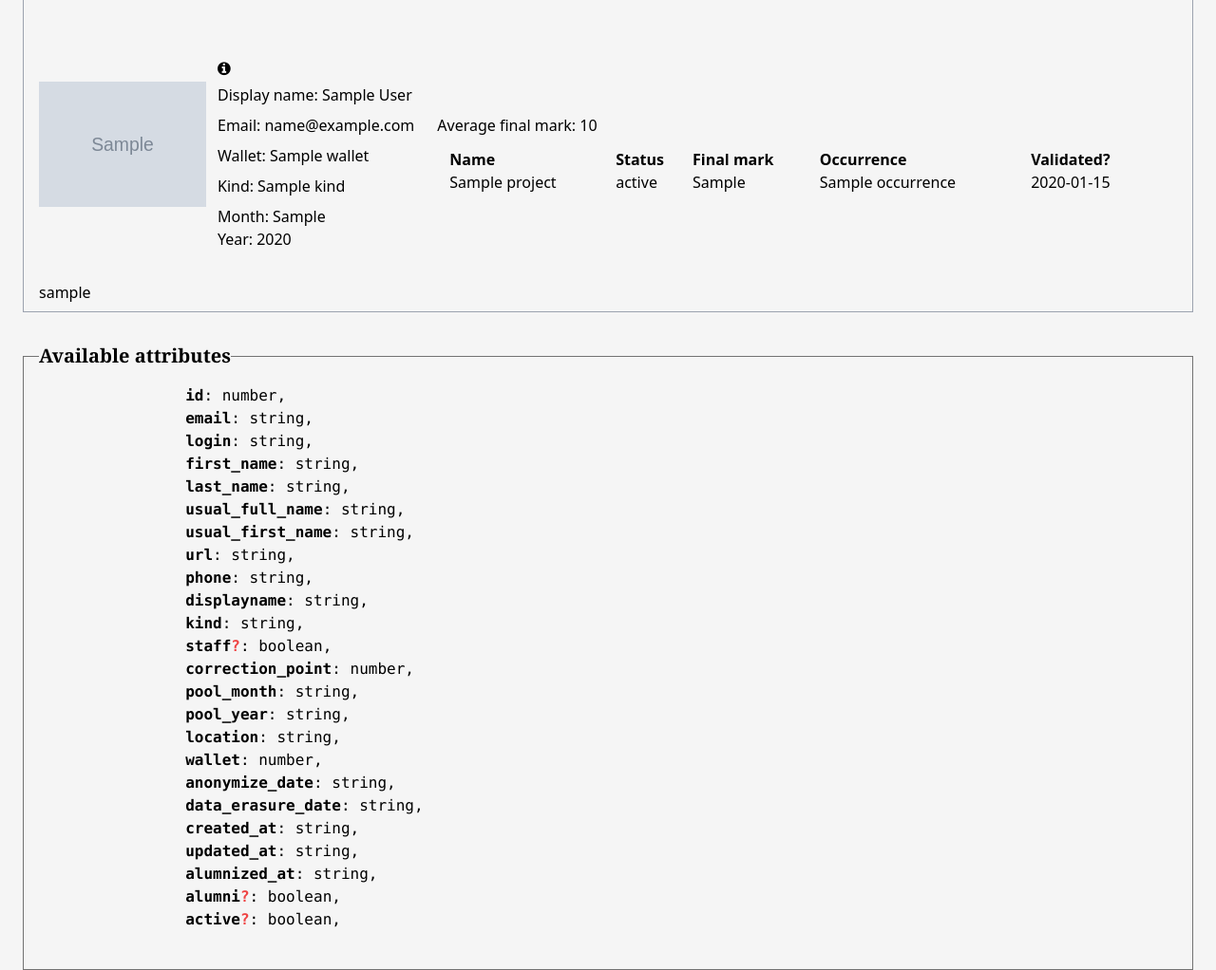
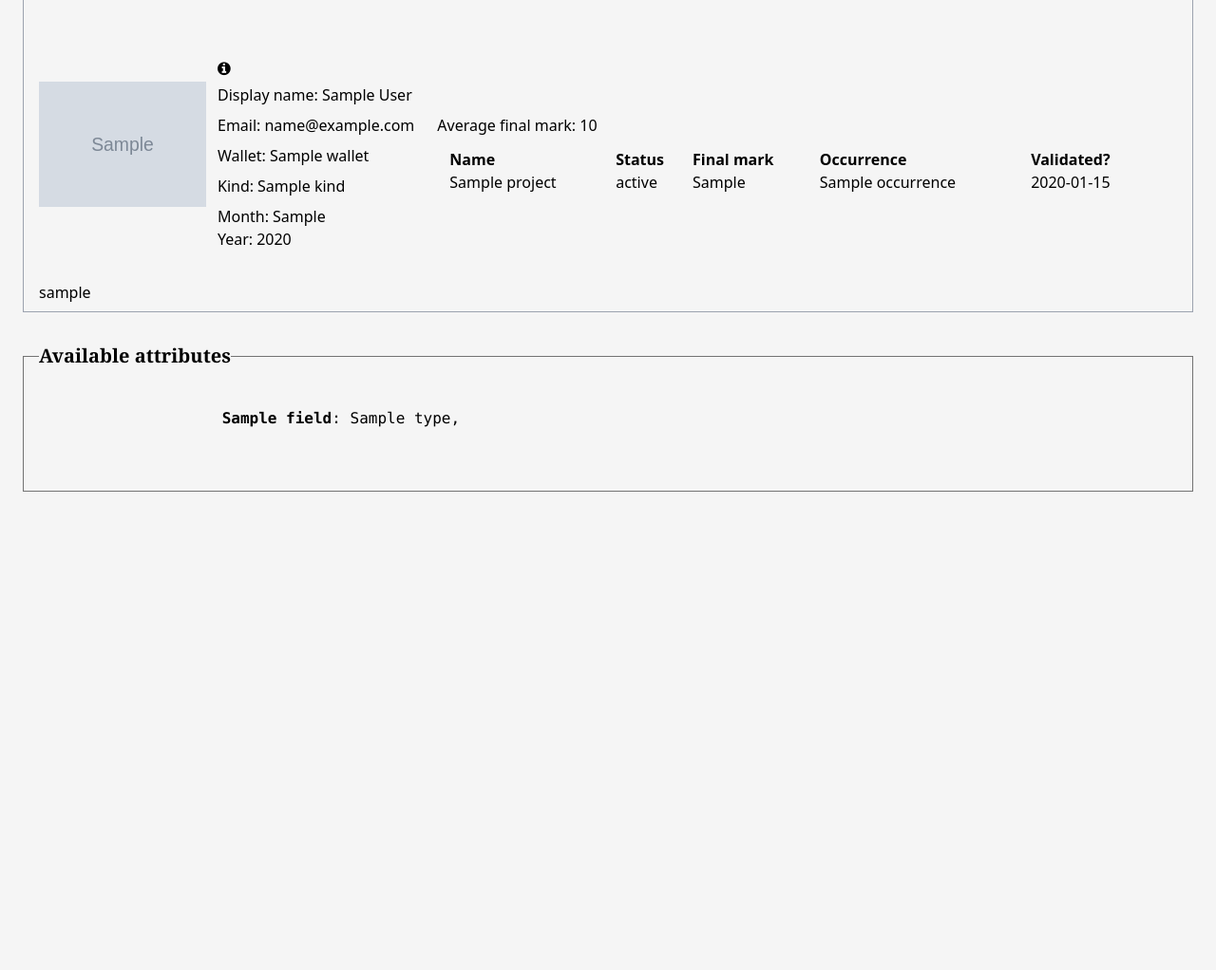
Before and after one commit to sandoramix/42stalk, a Flask app: template simpleweb/templates/index.html in a window 1280 px wide. Shown: the part 65-1087 px from the top of the page at 95% size. After the commit the page ends 583 px from the top, so only its background shows below. Run offline with Flask 3, Linux system fonts and the light colour scheme; the template is opened without the code that fills it: most values are stand-ins (such as "Sample title", 1, 10 or a date in 2020); grey boxes marked "Sample" are stand-in pictures; some libraries are stand-ins or nearby versions.

Commit message:
Improve environment variable handling and add caching logic for user data in the API. Enhance HTML template structure

```diff
--- a/constants.py
+++ b/constants.py
@@ -1,10 +1,13 @@
-from os import path
+from os import path, mkdir
 
 CAMPUS_ID_42FIRENZE = 52
 
 
 OUT_DIR = path.abspath("data")
 
+if not path.exists(OUT_DIR):
+	mkdir(OUT_DIR)
+
 # ---------- JSON NAMES ------------
 JSON_STUDENTS = path.join(OUT_DIR, "students.json")
 JSON_PISCINE = path.join(OUT_DIR, "piscine.json")
--- a/simpleweb/app.py
+++ b/simpleweb/app.py
@@ -3,10 +3,36 @@ import logging
 import os
 from flask import Flask, render_template, request, send_from_directory
 import time
+from collections import defaultdict
+import numbers
+import re
 
 from api import API
 
 SERVER_PORT = 8080
+
+USER_CACHE_DIR = "../data/"
+if (not os.path.exists(USER_CACHE_DIR)):
+	os.mkdir(USER_CACHE_DIR)
+USER_CACHE_PATH = os.path.join(USER_CACHE_DIR, "cached_users.json")
+CACHE_EXPIRATION_DAYS = 2
+
+# Only these are filtered BEFORE fullscan
+BASIC_FILTERS = {
+	"id", "email", "login", "first_name", "last_name", "usual_full_name",
+	"usual_first_name", "url", "phone", "displayname", "kind",
+	"correction_point", "pool_month", "pool_year", "location",
+	"wallet", "anonymize_date", "data_erasure_date", "created_at",
+	"updated_at", "alumnized_at", "alumni", "active", "staff"
+}
+
+CUSTOM_FILTERS = [
+	{"name": "fullscan", "type": "boolean", "nullable": False},
+	{"name": "examname", "type": "string", "nullable": False}
+]
+
+cachedUsers = []
+
 
 app = Flask("server")
 
@@ -19,17 +45,217 @@ def StudentsAPI():
 		logging.exception(e)
 		return None
 
+@app.route("/api/students/keys")
+def StudentsKeysAPI(customData=None):
+	if customData:
+		students = customData
+	else:
+		students = StudentsAPI()
+	if not students or len(students) == 0:
+		return []
+
+	field_types = defaultdict(set)
+	field_nullable = defaultdict(lambda: False)
+
+	for student in students:
+		flat = flatten_keys(student)
+		for key, typ in flat.items():
+			if typ == "null":
+				field_nullable[key] = True
+			else:
+				field_types[key].add(typ)
+		# Mark missing keys as nullable
+		seen_keys = set(flat.keys())
+		all_keys_so_far = set(field_types.keys())
+		for key in all_keys_so_far - seen_keys:
+			field_nullable[key] = True
+
+	result = []
+	for key in sorted(field_types.keys()):
+		types = sorted(field_types[key])
+		result.append({
+			"name": key,
+			"type": types[0] if len(types) == 1 else "|".join(types),
+			"nullable": field_nullable[key]
+		})
+
+	result.extend(CUSTOM_FILTERS)
+
+	return result
+
+
+#------------------------------------------------------------------------------
+# JSON KEYS RETRIEVAL
+
+
+def infer_type(value):
+	if isinstance(value, bool):
+		return "boolean"
+	elif isinstance(value, numbers.Number):
+		return "number"
+	elif isinstance(value, dict):
+		return "object"
+	elif isinstance(value, list):
+		return "array"
+	elif value is None:
+		return "null"
+	else:
+		return "string"
+
+def flatten_keys(obj, parent_key=""):
+	items = {}
+	if isinstance(obj, dict):
+		for k, v in obj.items():
+			new_key = f"{parent_key}.{k}" if parent_key else k
+			if isinstance(v, dict):
+				items.update(flatten_keys(v, new_key))
+			elif isinstance(v, list):
+				# If list, flatten first non-null item
+				if v:
+					# Try multiple entries to get consistent shape
+					for i in v:
+						if isinstance(i, dict):
+							items.update(flatten_keys(i, new_key))
+							break
+					else:
+						items[new_key] = infer_type(v)
+				else:
+					items[new_key] = "array"
+			else:
+				items[new_key] = infer_type(v)
+	else:
+		items[parent_key] = infer_type(obj)
+	return items
+
+#------------------------------------------------------------------------------
+# FETCH STUDENT DATA
+
+def getStudData(user, idx = -1):
+	result = API.getUserByID(user["id"])
+	if (not result):
+		result = user
+		result['failedFetchExams'] = True
+	else:
+		result['failedFetchExams'] = False
+		result['rawExams'] = result['projects_users']
+		result['currentExams'] = [i for i in result['projects_users'] if 'project' in i and 'slug' in i['project'] and 'exam' in i['project']['slug'].lower()]
+	print(f'parsed-[{idx}]\t{user["id"]=}\t{len(result["currentExams"])=}')
+	return result
+
+#-------------------------------------------------------------------------------
+# CACHING FUNCTIONS
+
+def load_user_cache():
+	if not os.path.exists(USER_CACHE_PATH):
+		return {}
+	try:
+		with open(USER_CACHE_PATH, 'r') as f:
+			return json.load(f)
+	except Exception as e:
+		logging.exception(f"Failed to load user cache: {e}")
+		return {}
+
+def save_user_cache(cache):
+	try:
+		with open(USER_CACHE_PATH, 'w') as f:
+			json.dump(cache, f, indent=2)
+	except Exception as e:
+		logging.exception(f"Failed to save user cache: {e}")
+
+def is_cache_expired(timestamp_str):
+	try:
+		last_saved = float(timestamp_str)
+		age_days = (time.time() - last_saved) / (60 * 60 * 24)
+		return age_days > CACHE_EXPIRATION_DAYS
+	except:
+		return True
+
+def invalidateCache(filteredList=None):
+
+	global cachedUsers
+	cache = load_user_cache()
+	cachedUsers = cache
+
+	result = []
+
+	for idx, user in enumerate(filteredList):
+		user_id = str(user['id'])
+		cache_entry = cache.get(user_id)
+
+		# Needs fetch if not cached or expired
+		if not cache_entry or is_cache_expired(cache_entry.get('lastSave')):
+			fetched_user = getStudData(user, idx)
+			fetched_user['lastSave'] = str(time.time())
+			cache[user_id] = fetched_user
+			result.append(fetched_user)
+		else:
+			result.append(cache_entry)
+	result_ids = set([i['id'] for i in result])
+	# add old users that were not in filtered list
+	for user_id, user in cache.items():
+		if user_id not in result_ids:
+			result.append(user)
+
+	save_user_cache(cache)
+	print(f'Cache invalidated. New size: {len(result)}')
+	return result
+
 #-------------------------------------------------------------------------------
 
-def nested(obj, attr_path):
-	attrs = attr_path.split('.')
-	current_obj = obj
-	try:
-		for attr in attrs:
-			current_obj = current_obj[attr]
-		return current_obj
-	except Exception:
+
+def nested(obj, attr_path, first=False, flatten=True, as_set=False):
+	parts = attr_path.split(".")
+
+	def parse_key(part):
+		"""Handles list indices like 'key[0]' or just 'key'"""
+		match = re.match(r"(\w+)(?:\[(\d+)\])?", part)
+		if not match:
+			return part, None
+		key, idx = match.groups()
+		return key, int(idx) if idx is not None else None
+
+	def _extract(current, keys):
+		if not keys:
+			return current
+
+		key_part = keys[0]
+		rest = keys[1:]
+		key, idx = parse_key(key_part)
+
+		if isinstance(current, dict):
+			if key not in current:
+				return None
+			next_item = current[key]
+			if idx is not None:
+				if isinstance(next_item, list) and 0 <= idx < len(next_item):
+					return _extract(next_item[idx], rest)
+				return None
+			return _extract(next_item, rest)
+
+		elif isinstance(current, list):
+			results = [_extract(item, keys) for item in current]
+			if flatten:
+				flattened = []
+				for r in results:
+					if isinstance(r, list):
+						flattened.extend(r)
+					elif r is not None:
+						flattened.append(r)
+				return flattened if flattened else None
+			else:
+				return results
+
 		return None
+
+	result = _extract(obj, parts)
+
+	if first:
+		if isinstance(result, list):
+			return result[0] if result else None
+	if as_set and isinstance(result, list):
+		return list(set(result))
+	return result
+
 
 def conditional(value, condition):
 	condition = str(condition)
@@ -48,55 +274,6 @@ def conditional(value, condition):
 	else:
 		return str(condition) in str(value)
 
-lastRefresh = 0
-refreshSeconds = 300
-cachedUsers = []
-
-def getStudData(user, idx = -1):
-	result = API.getUserByID(user["id"])
-	if (not result):
-		result = user
-		result['failedFetchExams'] = True
-	else:
-		result['fetchExams'] = True
-		result['currentExams'] = [i for i in result['projects_users'] if 'project' in i and 'slug' in i['project'] and 'exam' in i['project']['slug'].lower()]
-	print(f'parsed-[{idx}]\t{user["id"]=}\t{len(result["currentExams"])=}')
-	return result
-
-def invalidateCache(filteredList=None):
-	global cachedUsers
-	global lastRefresh
-
-	print(f'pre-cached-{len(cachedUsers)=}')
-	cachedIdxs = [i['id'] for i in cachedUsers]
-	requestedIdxs = [i['id'] for i in filteredList]
-	result = filteredList
-	cachedForFirstTime = [i for i in result if i['id'] not in cachedIdxs]
-
-	for idx, reqUser in enumerate(result):
-		if reqUser['id'] not in cachedIdxs:
-			newCache = getStudData(reqUser, idx)
-			cachedUsers.append(newCache)
-			result[idx] = newCache
-		else:
-			result[idx] = cachedUsers[cachedIdxs.index(reqUser['id'])]
-	print(f'lastRefresh-{lastRefresh=}\t{time.time()=} refreshAt-{lastRefresh + refreshSeconds=}')
-	if lastRefresh == 0 or lastRefresh + refreshSeconds > time.time():
-		return result
-	lastRefresh = time.time()
-
-	oldUsers = cachedUsers
-	cachedUsers = []
-	for idx, user in enumerate(oldUsers):
-		if user['id'] in cachedForFirstTime: continue
-		newCache = getStudData(user, idx)
-		cachedUsers.append(newCache)
-		if newCache['id'] in requestedIdxs:
-			result[requestedIdxs.index(newCache['id'])] = newCache
-	print(f'post-cached-{len(cachedUsers)=}')
-
-	return result
-
 
 def get_first_exam_final_mark(user: dict):
 	# Use .get() to provide a default empty list if 'projects_users' key is missing
@@ -113,53 +290,69 @@ def get_average_final_mark(user):
 		return 0
 	return total / len(exams)
 
+
 @app.route("/")
 def Homepage():
 	students = StudentsAPI()
 	if len(students) == 0:
-		return render_template("index.html", students=[])
+		return render_template("index.html", students=[], fields=[])
 
-	studentKeys = [str(i).lower() for i in students[0].keys()]
 	args = request.args
+
+	checkForFinalExam = args.get("fullscan") is not None
+	examNameFilter = args.get("examname", "exam").lower()
+
+	# -----------------------------
+	# 1. BASIC FILTERS — pre-fetch
+	# -----------------------------
 	filtered = students
-	checkForFinalExam = False
-	examNameFilter = "exam"
-	for arg,val in args.items():
-		if arg == "finalcheck":
-			checkForFinalExam = True
-			continue
-		if arg == "exam":
-			examNameFilter = val
-			continue
-		print(f"{arg=}\t{val=}\tpre-{len(filtered)=}")
-		filtered = [stud for stud in filtered
-			if (val == nested(stud, arg)
-					or ((isinstance(nested(stud, arg), list) or isinstance(nested(stud, arg), str)) and conditional(nested(stud, arg), val))
-					or (not (isinstance(nested(stud, arg), list) or isinstance(nested(stud, arg), str))  and conditional(nested(stud, arg), val))
-					or (isinstance(nested(stud, arg), bool) and val in ["true", "false"] and conditional(nested(stud, arg), "True" if val == "true" else "False"))
-			)
-		]
-	print(f'{len(filtered)=}')
-	result = filtered
+	for arg, val in args.items():
+		arg_lower = arg.lower()
+		if arg in BASIC_FILTERS:
+			filtered = [
+				stud for stud in filtered
+				if conditional(nested(stud, arg_lower, as_set=True), val)
+			]
+
+	# ---------------------------------
+	# 2. Fullscan if requested (fetch)
+	# ---------------------------------
 	if checkForFinalExam:
-		result = invalidateCache(filteredList=result)
-		print(f'invalidated-{len(result)=}')
-	for user in result:
+		filtered = invalidateCache(filteredList=filtered)
+
+		# -----------------------------
+		# 3. CUSTOM FILTERS — post-fetch
+		# -----------------------------
+		for arg, val in args.items():
+			arg_lower = arg.lower()
+			if arg in BASIC_FILTERS or [i['name'] for i in CUSTOM_FILTERS if i['name'] == arg_lower]:
+				continue  # already applied or internal
+			filtered = [
+				stud for stud in filtered
+				if conditional(nested(stud, arg_lower, as_set=True), val)
+			]
+
+	# -------------------------
+	# Final processing
+	# -------------------------
+	for user in filtered:
 		user['currentExams'] = [e for e in user.get('currentExams', []) if examNameFilter in e['project']['slug'].lower()]
 		user['average_final_mark'] = get_average_final_mark(user)
-	result = sort_by_exam_final_grade_and_login(result)
-	return render_template("index.html", students=result)
+
+	sorted_result = sort_by_exam_final_grade_and_login(filtered)
+
+	fields = StudentsKeysAPI(customData=sorted_result)
+	return render_template("index.html", students=sorted_result, fields=fields)
 
 #-------------------------------------------------------------------------------
 
 @app.route('/favicon.ico')
 def favicon():
-    return send_from_directory(os.path.join(app.root_path, 'static'),
-                               'favicon.ico', mimetype='image/vnd.microsoft.icon')
+	return send_from_directory(os.path.join(app.root_path, 'static'), 'favicon.ico', mimetype='image/vnd.microsoft.icon')
 
 @app.route('/static/<file>')
 def static_files(file):
-    return send_from_directory(os.path.join(app.root_path, 'static'), file)
+	return send_from_directory(os.path.join(app.root_path, 'static'), file)
 
 @app.route("/<page>")
 def Other(page):
--- a/simpleweb/templates/index.html
+++ b/simpleweb/templates/index.html
@@ -1,4 +1,5 @@
 <html lang="en">
+
 <head>
 	<meta charset="UTF-8">
 	<meta name="viewport" content="width=device-width, initial-scale=1.0">
@@ -14,6 +15,7 @@
 		{% endif %}
 	</title>
 </head>
+
 <body class="w-screen h-screen p-0 m-0 text-center bg-neutral-100">
 	<div>
 		<h1 class="font-serif text-xl">42 Firenze students list</h1>
@@ -32,15 +34,22 @@
 				<h1>{{student.login}}</h1>
 			</a>
 			<div class="flex flex-col justify-center gap-2 px-3 py-1">
-					<i onclick='studinfo({{student | tojson}})' class="cursor-pointer fa fa-info-circle" title="get a better preview" aria-hidden="true"></i>
+				<i onclick='studinfo({{student | tojson}})' class="cursor-pointer fa fa-info-circle"
+					title="get a better preview" aria-hidden="true"></i>
 
-					<h2 class="flex gap-1"> <span class="select-none" title="displayname">Display name:</span class="select-none">{{student.displayname}}</h2>
-					<h3 class="flex gap-1"> <span class="select-none" title="email">Email:</span class="select-none">{{student.email}}</h3>
-					<h6 class="flex gap-1"> <span class="select-none" title="wallet">Wallet:</span class="select-none">{{student.wallet}}</h6>
-					<p class="flex gap-1"><span class="select-none" title="kind">Kind:</span class="select-none">{{student.kind}}</p>
+				<h2 class="flex gap-1"> <span class="select-none" title="displayname">Display name:</span
+						class="select-none">{{student.displayname}}</h2>
+				<h3 class="flex gap-1"> <span class="select-none" title="email">Email:</span
+						class="select-none">{{student.email}}</h3>
+				<h6 class="flex gap-1"> <span class="select-none" title="wallet">Wallet:</span
+						class="select-none">{{student.wallet}}</h6>
+				<p class="flex gap-1"><span class="select-none" title="kind">Kind:</span
+						class="select-none">{{student.kind}}</p>
 				<div>
-						<p class="flex gap-1"> <span class="select-none" title="pool_month">Month:</span class="select-none">{{student.pool_month}}</p>
-						<p class="flex gap-1"> <span class="select-none" title="pool_year">Year:</span class="select-none">{{student.pool_year}}</p>
+					<p class="flex gap-1"> <span class="select-none" title="pool_month">Month:</span
+							class="select-none">{{student.pool_month}}</p>
+					<p class="flex gap-1"> <span class="select-none" title="pool_year">Year:</span
+							class="select-none">{{student.pool_year}}</p>
 				</div>
 
 			</div>
@@ -85,112 +94,68 @@
 		</div>
 		{% endfor %}
 	</main>
-		<div id="overlay" onclick="toggleModal()" class="fixed top-0 left-0 z-40 hidden w-full h-full backdrop-brightness-90"></div>
-		<div id="modal" class="fixed z-50 hidden w-10/12 max-w-screen-lg px-5 py-3 overflow-y-auto -translate-x-1/2 -translate-y-1/2 border-2 border-black top-1/2 left-1/2 h-5/6 bg-neutral-200 overscroll-contain">
+	<div id="overlay" onclick="toggleModal()"
+		class="fixed top-0 left-0 z-40 hidden w-full h-full backdrop-brightness-90"></div>
+	<div id="modal"
+		class="fixed z-50 hidden w-10/12 max-w-screen-lg px-5 py-3 overflow-y-auto -translate-x-1/2 -translate-y-1/2 border-2 border-black top-1/2 left-1/2 h-5/6 bg-neutral-200 overscroll-contain">
 		<h3 class="font-mono text-xl font-bold"> USER OVERVIEW </h3>
-			<h4 data-key="login" class="font-sans text-base"> </h4>
-			<div class="max-w-full space-y-3 text-justify text-ellipsis font-[Consolas]">
-				<pre><span class="font-semibold">id</span>:<span data-key="id"></span>,</pre>
-				<pre><span class="font-semibold">email</span>:<span data-key="email"></span>,</pre>
-				<pre><span class="font-semibold">login</span>:<span data-key="login"></span>,</pre>
-				<pre><span class="font-semibold">first_name</span>:<span data-key="first_name"></span>,</pre>
-				<pre><span class="font-semibold">last_name</span>:<span data-key="last_name"></span>,</pre>
-				<pre><span class="font-semibold">usual_full_name</span>:<span data-key="usual_full_name"></span>,</pre>
-				<pre><span class="font-semibold">usual_first_name</span>:<span data-key="usual_first_name"></span>,</pre>
-				<pre><span class="font-semibold">url</span>:<span data-key="url"></span>,</pre>
-				<pre><span class="font-semibold">image</span>:<span data-key="image"></span>,</pre>
-				<pre><span class="font-semibold">phone</span>:<span data-key="phone"></span>,</pre>
-				<pre><span class="font-semibold">displayname</span>:<span data-key="displayname"></span>,</pre>
-				<pre><span class="font-semibold">kind</span>:<span data-key="kind"></span>,</pre>
-				<pre><span class="font-semibold">staff<span class="text-red-500">?</span></span>: <span data-key="staff"></span>,</pre>
-				<pre><span class="font-semibold">correction_point</span>:<span data-key="correction_point"></span>,</pre>
-				<pre><span class="font-semibold">pool_month</span>:<span data-key="pool_month"></span>,</pre>
-				<pre><span class="font-semibold">pool_year</span>:<span data-key="pool_year"></span>,</pre>
-				<pre><span class="font-semibold">location</span>:<span data-key="location"></span>,</pre>
-				<pre><span class="font-semibold">wallet</span>:<span data-key="wallet"></span>,</pre>
-				<pre><span class="font-semibold">anonymize_date</span>:<span data-key="anonymize_date"></span>,</pre>
-				<pre><span class="font-semibold">data_erasure_date</span>:<span data-key="data_erasure_date"></span>,</pre>
-				<pre><span class="font-semibold">created_at</span>:<span data-key="created_at"></span>,</pre>
-				<pre><span class="font-semibold">updated_at</span>:<span data-key="updated_at"></span>,</pre>
-				<pre><span class="font-semibold">alumnized_at</span>:<span data-key="alumnized_at"></span>,</pre>
-				<pre><span class="font-semibold">alumni<span class="text-red-500">?</span></span>: <span data-key="alumni"></span>,</pre>
-				<pre><span class="font-semibold">active<span class="text-red-500">?</span></span>: <span data-key="active"></span>,</pre>
-				<pre><span class="font-semibold">currentExams</span>:<span data-key="currentExams"></span>,</pre>
-				<pre><span class="font-semibold">fetchExams</span>:<span data-key="fetchExams"></span>,</pre>
-				<pre><span class="font-semibold">failedFetchExams</span>:<span data-key="failedFetchExams"></span>,</pre>
-
-			</div>
+		<h4 id="modal-login" class="font-sans text-base"></h4>
+		<div id="student-details" class="max-w-full space-y-3 text-justify text-ellipsis font-[Consolas]"></div>
 	</div>
 	<fieldset class="p-4 m-4 font-mono text-left border border-neutral-500 sm:mx-6 sm:my-5">
 		<legend class="font-serif text-xl font-bold"> Available attributes </legend>
-			<pre class="">
-				<span class="font-semibold">id</span>: number,
-				<span class="font-semibold">email</span>: string,
-				<span class="font-semibold">login</span>: string,
-				<span class="font-semibold">first_name</span>: string,
-				<span class="font-semibold">last_name</span>: string,
-				<span class="font-semibold">usual_full_name</span>: string,
-				<span class="font-semibold">usual_first_name</span>: string,
-				<span class="font-semibold">url</span>: string,
-				<span class="font-semibold">phone</span>: string,
-				<span class="font-semibold">displayname</span>: string,
-				<span class="font-semibold">kind</span>: string,
-				<span class="font-semibold">staff<span class="text-red-500">?</span></span>: boolean,
-				<span class="font-semibold">correction_point</span>: number,
-				<span class="font-semibold">pool_month</span>: string,
-				<span class="font-semibold">pool_year</span>: string,
-				<span class="font-semibold">location</span>: string,
-				<span class="font-semibold">wallet</span>: number,
-				<span class="font-semibold">anonymize_date</span>: string,
-				<span class="font-semibold">data_erasure_date</span>: string,
-				<span class="font-semibold">created_at</span>: string,
-				<span class="font-semibold">updated_at</span>: string,
-				<span class="font-semibold">alumnized_at</span>: string,
-				<span class="font-semibold">alumni<span class="text-red-500">?</span></span>: boolean,
-				<span class="font-semibold">active<span class="text-red-500">?</span></span>: boolean,
+		<pre>
+				{% for field in fields %}
+					<span class="font-semibold">{{ field.name }}{% if field.nullable %}<span class="text-red-500">?</span>{% endif %}</span><span>: {{ field.type }},</span>
+				{% endfor %}
 			</pre>
 	</fieldset>
 
 	<script>
-		const keys = ["id", "email", "login", "first_name", "last_name", "usual_full_name", "usual_first_name", "url", "image", "phone", "displayname", "kind", "staff", "correction_point", "pool_month", "pool_year", "location", "wallet", "anonymize_date", "data_erasure_date", "created_at", "updated_at", "alumnized_at", "alumni", "active", "currentExams", "fetchExams", "failedFetchExams"];
 		const modal = document.querySelector('#modal');
 		const overlay = document.querySelector('#overlay');
+		const container = document.querySelector('#student-details');
+		const modalLogin = document.querySelector('#modal-login');
 
+		function renderField(key, value, indent = 0) {
+			const pad = '&nbsp;'.repeat(indent * 2);
+			if (value === null || typeof value === 'number' || typeof value === 'boolean') {
+				return `<pre>${pad}<span class="font-semibold">${key}</span>: <span>${value}</span>,</pre>`;
+			} else if (typeof value === 'string') {
+				return `<pre>${pad}<span class="font-semibold">${key}</span>: <span>"${value}"</span>,</pre>`;
+			} else if (Array.isArray(value)) {
+				let html = `<pre>${pad}<span class="font-semibold">${key}</span>: [</pre>`;
+				for (let i = 0; i < value.length; i++) {
+					html += renderField(i, value[i], indent + 1);
+				}
+				html += `<pre>${pad}]</pre>`;
+				return html;
+			} else if (typeof value === 'object') {
+				let html = `<pre>${pad}<span class="font-semibold">${key}</span>: {</pre>`;
+				for (let subkey in value) {
+					html += renderField(subkey, value[subkey], indent + 1);
+				}
+				html += `<pre>${pad}}</pre>`;
+				return html;
+			}
+			return `<pre>${pad}<span class="font-semibold">${key}</span>: <span>${String(value)}</span>,</pre>`;
+		}
+		function studinfo(student) {
+			container.innerHTML = ''; // Clear previous content
+			modalLogin.textContent = student.login ?? '[no login]';
 
-		function studinfo(student){
-			for (let key of keys){
-				const spanEl = modal.querySelectorAll(`[data-key="${key}"]`);
-				if (!spanEl || !spanEl.length){
-					console.debug(`Student's key=${key} not found in DOM`);
-					return;
+			for (let key in student) {
+				container.innerHTML += renderField(key, student[key]);
 			}
-				spanEl.forEach(el=>{
-					if (key == "currentExams"){
-						let html = "";
-						console.log(student[key]);
-						if (!student[key]?.length){
-							return;
-						}
-						for (let exam of student[key]){
-							html += `<div class="flex gap-1">
-								<span class="select-none" title="status">Status:</span class="select-none">${exam.status}</span>
-								<span class="select-none" title="final_mark">Final mark:</span class="select-none">${exam.final_mark}</span>
-								<span class="select-none" title="occurrence">Occurrence:</span class="select-none">${exam.occurrence}</span>
-								<span class="select-none" title="validated?">Validated?:</span class="select-none">${exam.validated}</span>
-							</div>`;
-						}
-						el.innerHTML = html;
-						return;
-					}
-					el.textContent = JSON.stringify(student[key] ?? null, null, 2)
-				});
-			}
+
 			toggleModal();
 		}
-		function toggleModal(){
+
+		function toggleModal() {
 			overlay.classList.toggle('!block');
 			modal.classList.toggle('!block');
 		}
 	</script>
 </body>
+
 </html>
```
Also changed, not shown: api.py (+5 -5 lines). Lines whose indentation alone changed are shown as unchanged.
